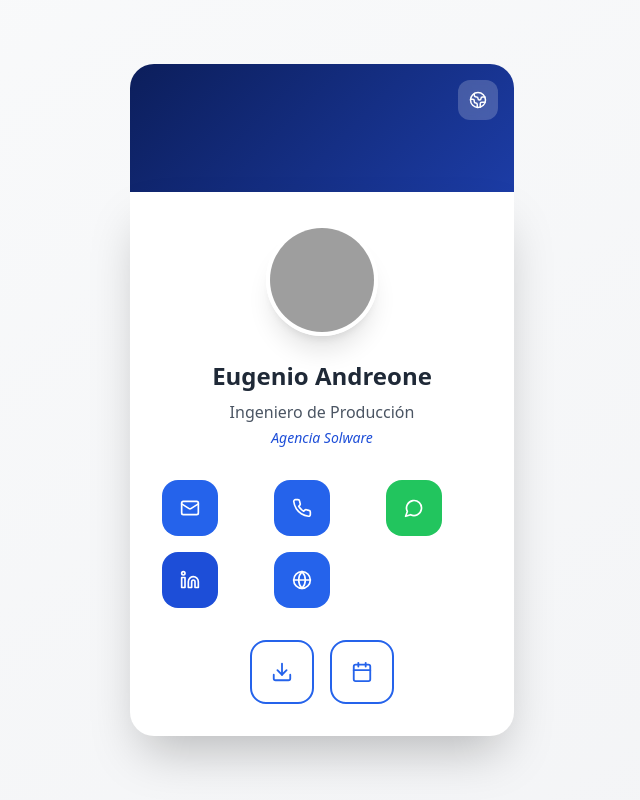
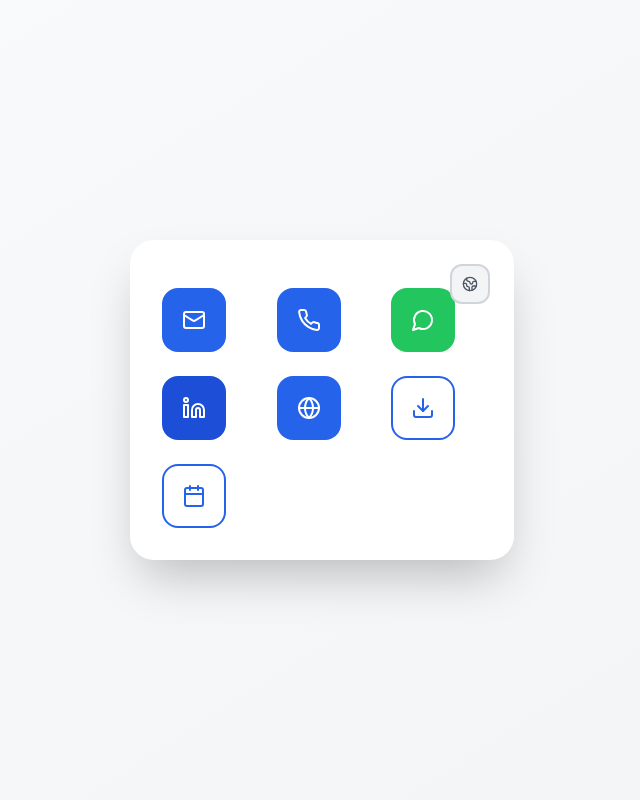
Before and after one commit to Solware-Agency/ID_card_eu, a React (Vite) app: page /id/eugenio-andreone in a window 1280 px wide. Shown: the whole page, without its empty margins (318-958 px from the left). Built offline with nearby package versions, Linux system fonts and the light colour scheme; grey boxes are pictures that could not be loaded.

Commit message:
Create clean icon-only contact card without header

```diff
--- a/src/components/ContactCard.tsx
+++ b/src/components/ContactCard.tsx
@@ -10,35 +10,6 @@ const ContactCard: React.FC = () => {
   const [language, setLanguage] = useState<Language['code']>('es');
   const employee = slug ? getEmployeeBySlug(slug) : null;
 
-  const tooltips = {
-    es: {
-      email: 'Enviar correo electrónico',
-      phone: 'Llamar por teléfono',
-      whatsapp: 'Enviar mensaje por WhatsApp',
-      linkedin: 'Ver perfil de LinkedIn',
-      website: 'Visitar sitio web',
-      save: 'Guardar contacto',
-      schedule: 'Agendar reunión',
-      language: 'Cambiar idioma',
-      notFound: 'Contacto no encontrado',
-      notFoundDesc: 'El perfil solicitado no existe.'
-    },
-    en: {
-      email: 'Send email',
-      phone: 'Make phone call',
-      whatsapp: 'Send WhatsApp message',
-      linkedin: 'View LinkedIn profile',
-      website: 'Visit website',
-      save: 'Save contact',
-      schedule: 'Schedule meeting',
-      language: 'Change language',
-      notFound: 'Contact not found',
-      notFoundDesc: 'The requested profile does not exist.'
-    }
-  };
-
-  const strings = tooltips[language];
-
   useEffect(() => {
     if (employee) {
       trackEvent('page_view', employee.name);
@@ -50,8 +21,8 @@ const ContactCard: React.FC = () => {
     return (
       <div className="min-h-screen bg-gray-50 flex items-center justify-center p-4">
         <div className="text-center">
-          <h1 className="text-2xl font-bold text-gray-800 mb-4">{strings.notFound}</h1>
-          <p className="text-gray-600">{strings.notFoundDesc}</p>
+          <h1 className="text-2xl font-bold text-gray-800 mb-4">Contacto no encontrado</h1>
+          <p className="text-gray-600">El perfil solicitado no existe.</p>
         </div>
       </div>
     );
@@ -71,29 +42,19 @@ const ContactCard: React.FC = () => {
     rel?: string;
     download?: boolean;
     className?: string;
-    tooltip: string;
-    variant?: 'primary' | 'secondary' | 'success' | 'social';
-  }> = ({ icon, onClick, href, target, rel, download, className = '', tooltip, variant = 'primary' }) => {
-    const baseClasses = "w-14 h-14 rounded-2xl flex items-center justify-center transition-all duration-200 hover:scale-105 hover:shadow-lg relative group";
+    variant?: 'primary' | 'secondary' | 'success' | 'social' | 'language';
+  }> = ({ icon, onClick, href, target, rel, download, className = '', variant = 'primary' }) => {
+    const baseClasses = "w-16 h-16 rounded-2xl flex items-center justify-center transition-all duration-200 hover:scale-105 hover:shadow-lg";
 
     const variantClasses = {
       primary: "bg-blue-600 hover:bg-blue-700 text-white",
       secondary: "bg-white border-2 border-blue-600 text-blue-600 hover:bg-blue-50",
       success: "bg-green-500 hover:bg-green-600 text-white",
-      social: "bg-blue-700 hover:bg-blue-800 text-white"
+      social: "bg-blue-700 hover:bg-blue-800 text-white",
+      language: "bg-gray-100 hover:bg-gray-200 text-gray-600 border-2 border-gray-300 !w-10 !h-10 !rounded-xl"
     };
 
     const combinedClasses = `${baseClasses} ${variantClasses[variant]} ${className}`;
-
-    const content = (
-      <>
-        {icon}
-        <div className="absolute bottom-full left-1/2 transform -translate-x-1/2 mb-2 px-3 py-1 bg-gray-900 text-white text-sm rounded-lg opacity-0 group-hover:opacity-100 transition-opacity duration-200 whitespace-nowrap pointer-events-none z-10">
-          {tooltip}
-          <div className="absolute top-full left-1/2 transform -translate-x-1/2 w-0 h-0 border-l-4 border-r-4 border-t-4 border-transparent border-t-gray-900"></div>
-        </div>
-      </>
-    );
 
     if (href) {
       return (
@@ -105,14 +66,14 @@ const ContactCard: React.FC = () => {
           onClick={onClick}
           className={combinedClasses}
         >
-          {content}
+          {icon}
         </a>
       );
     }
 
     return (
       <button onClick={onClick} className={combinedClasses}>
-        {content}
+        {icon}
       </button>
     );
   };
@@ -120,86 +81,53 @@ const ContactCard: React.FC = () => {
   return (
     <div className="min-h-screen bg-gradient-to-br from-gray-50 to-gray-100 flex items-center justify-center p-4">
       <div className="max-w-sm w-full">
-        {/* Header with gradient background */}
-        <div
-          className="bg-gradient-to-br from-blue-600 to-blue-800 rounded-t-3xl h-48 relative overflow-hidden"
-          style={{ background: 'linear-gradient(135deg, #0C1E5B 0%, #1e40af 100%)' }}
-        >
-          <div className="absolute bottom-0 right-0 opacity-10">
-            <div className="text-6xl font-bold text-white transform rotate-12"></div>
-          </div>
-
-          {/* Language toggle */}
-          <div className="absolute top-4 right-4">
+        {/* Main card */}
+        <div className="bg-white rounded-3xl shadow-2xl p-8 relative">
+          {/* Language toggle - top right corner */}
+          <div className="absolute top-6 right-6">
             <IconButton
-              icon={<Globe2 size={18} />}
+              icon={<Globe2 size={16} />}
               onClick={() => setLanguage(language === 'es' ? 'en' : 'es')}
-              tooltip={strings.language}
-              className="!w-10 !h-10 !rounded-xl bg-white bg-opacity-20 backdrop-blur-sm text-white hover:bg-opacity-30 border-0"
+              variant="language"
             />
-          </div>
-        </div>
-
-        {/* Main card content */}
-        <div className="bg-white rounded-b-3xl shadow-2xl p-8 -mt-16 relative z-10">
-          {/* Profile section */}
-          <div className="flex flex-col items-center text-center mb-8">
-            <div className="w-28 h-28 rounded-full overflow-hidden mb-6 border-4 border-white shadow-xl">
-              <img
-                src={employee.photo}
-                alt={employee.name}
-                className="w-full h-full object-cover"
-                onError={(e) => {
-                  (e.target as HTMLImageElement).src = `https://ui-avatars.com/api/?name=${encodeURIComponent(employee.name)}&background=0C1E5B&color=fff&size=112`;
-                }}
-              />
-            </div>
-
-            <h1 className="text-2xl font-bold text-gray-800 mb-2">{employee.name}</h1>
-            <p className="text-gray-600 mb-1">{employee.title[language]}</p>
-            <p className="text-blue-700 font-medium text-sm italic">{employee.company[language]}</p>
           </div>
 
           {/* Contact actions grid */}
-          <div className="grid grid-cols-3 gap-4 mb-8">
+          <div className="grid grid-cols-3 gap-6 mt-4">
             {/* Email */}
             <IconButton
-              icon={<Mail size={20} />}
+              icon={<Mail size={24} />}
               href={`mailto:${employee.email}`}
               onClick={() => handleAction('click_email')}
-              tooltip={strings.email}
               variant="primary"
             />
 
             {/* Phone */}
             <IconButton
-              icon={<Phone size={20} />}
+              icon={<Phone size={24} />}
               href={`tel:${formatPhoneForCall(employee.phone)}`}
               onClick={() => handleAction('click_call')}
-              tooltip={strings.phone}
               variant="primary"
             />
 
             {/* WhatsApp */}
             <IconButton
-              icon={<MessageCircle size={20} />}
+              icon={<MessageCircle size={24} />}
               href={`https://wa.me/${employee.whatsapp}`}
               target="_blank"
               rel="noopener noreferrer"
               onClick={() => handleAction('click_whatsapp')}
-              tooltip={strings.whatsapp}
               variant="success"
             />
 
             {/* LinkedIn */}
             {employee.linkedin && (
               <IconButton
-                icon={<Linkedin size={20} />}
+                icon={<Linkedin size={24} />}
                 href={`https://linkedin.com/in/${employee.linkedin}`}
                 target="_blank"
                 rel="noopener noreferrer"
                 onClick={() => handleAction('click_social')}
-                tooltip={strings.linkedin}
                 variant="social"
               />
             )}
@@ -207,41 +135,33 @@ const ContactCard: React.FC = () => {
             {/* Website */}
             {employee.website && (
               <IconButton
-                icon={<Globe size={20} />}
+                icon={<Globe size={24} />}
                 href={`https://${employee.website}`}
                 target="_blank"
                 rel="noopener noreferrer"
                 onClick={() => handleAction('click_social')}
-                tooltip={strings.website}
                 variant="primary"
               />
             )}
-          </div>
 
-          {/* Primary actions */}
-          <div className="flex gap-4 justify-center">
             {/* Save contact */}
             <IconButton
-              icon={<Download size={22} />}
+              icon={<Download size={24} />}
               href={`/vcf/${employee.slug}.vcf`}
               download
               onClick={() => handleAction('click_save_contact')}
-              tooltip={strings.save}
               variant="secondary"
-              className="!w-16 !h-16"
             />
 
             {/* Schedule meeting */}
             {employee.calendly && (
               <IconButton
-                icon={<Calendar size={22} />}
+                icon={<Calendar size={24} />}
                 href={employee.calendly}
                 target="_blank"
                 rel="noopener noreferrer"
                 onClick={() => handleAction('click_agendar')}
-                tooltip={strings.schedule}
                 variant="secondary"
-                className="!w-16 !h-16"
               />
             )}
           </div>
```
